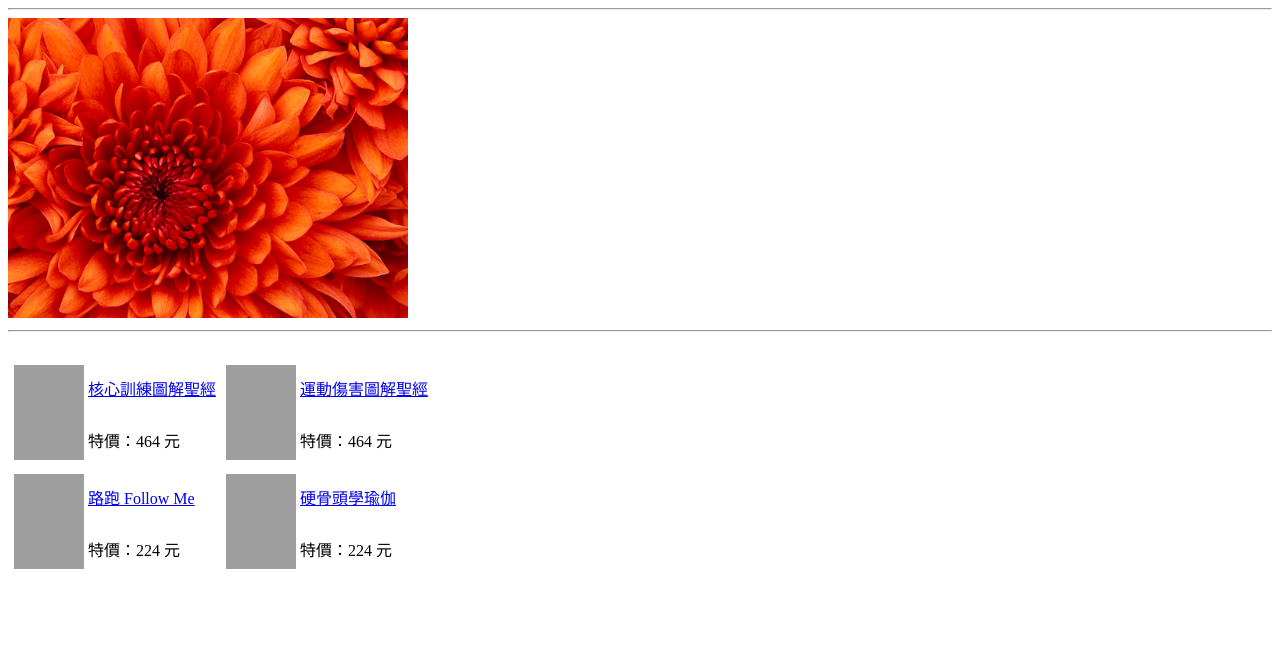
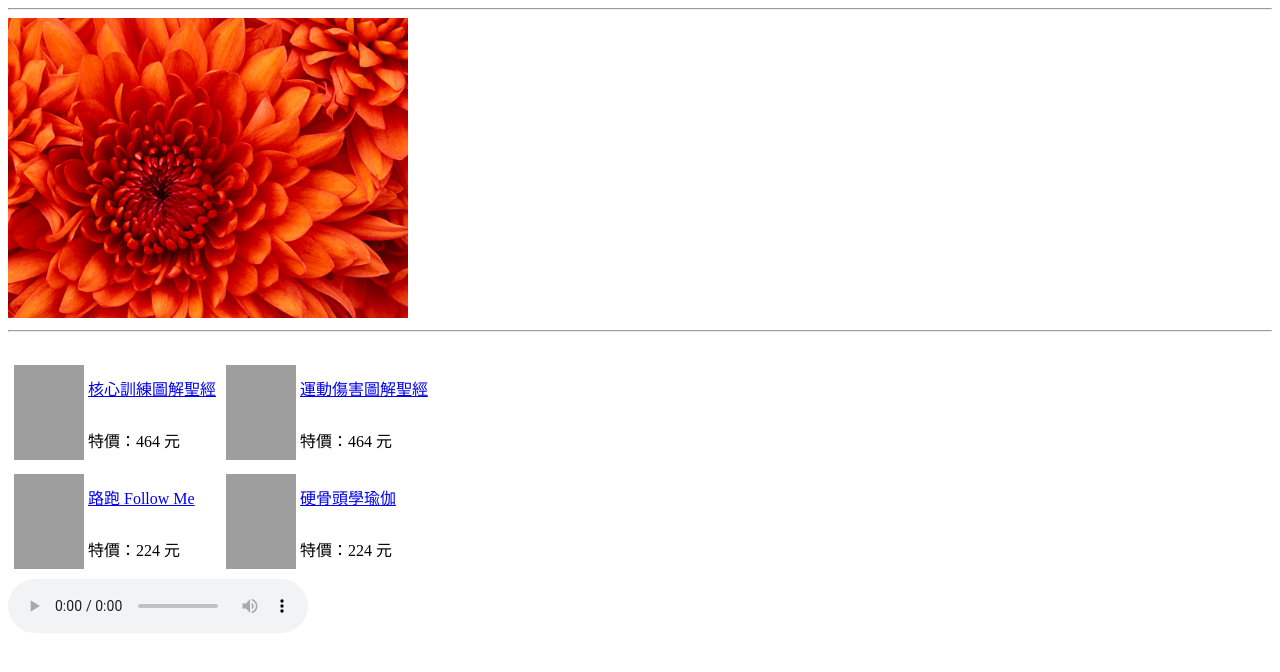
Before and after one commit to S0410213/20161203, a plain HTML site: page index.html in a window 1280 px wide. Drawn offline with Linux system fonts and the light colour scheme; grey boxes are pictures that could not be loaded.

Commit message:
Update index.html

```diff
--- a/index.html
+++ b/index.html
@@ -9,7 +9,6 @@
         <hr>
       <img src="image/001.jpg"width="400"height="300">
         <hr>
-
        <table border="0">   <!-- 外層 2x2 表格 -->
            <caption><h3></h3></caption>
            <tr>             <!-- 外層 2x2 表格第 1 列 -->
@@ -59,5 +58,7 @@
                            <td>特價：224 元
                    </table>
        </table>
+    <audio src="Sleep Away.mp3"
+        autoplay controls loop></audio>
     </body>
 </html>
```
